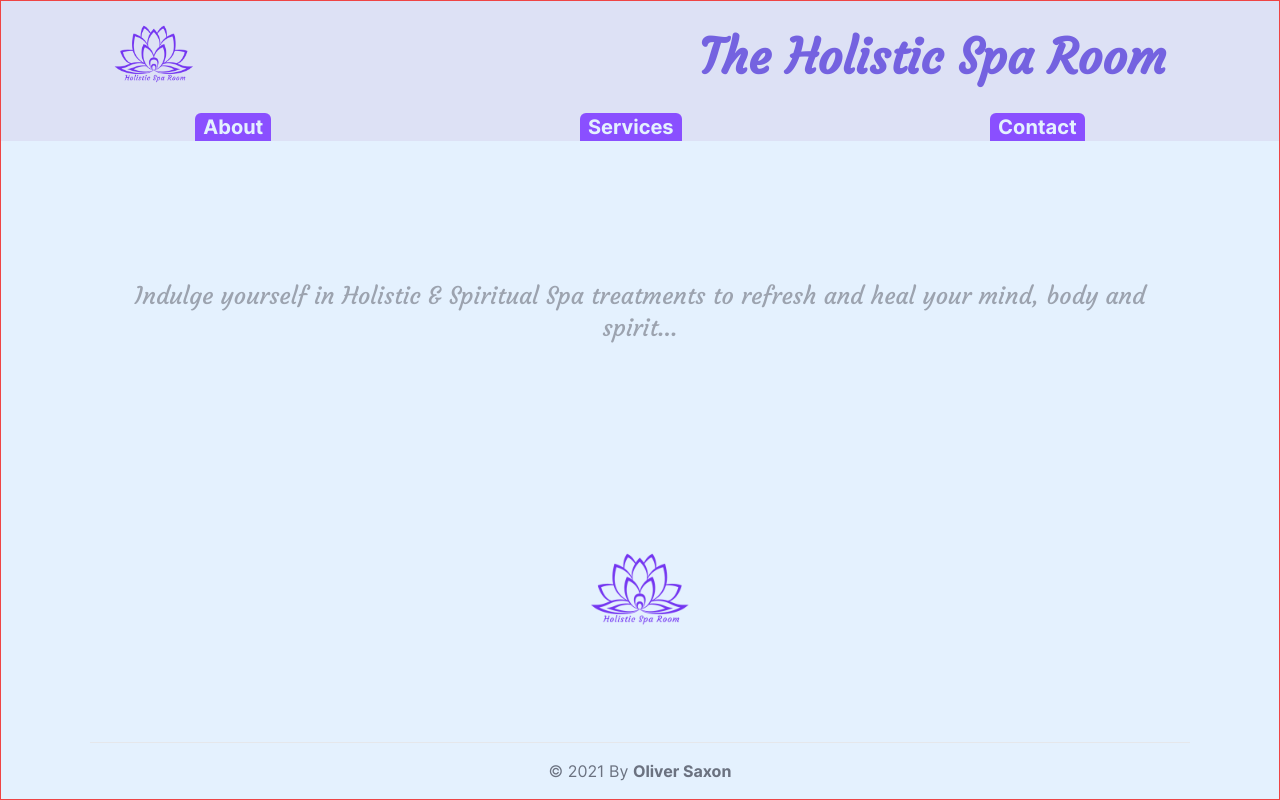
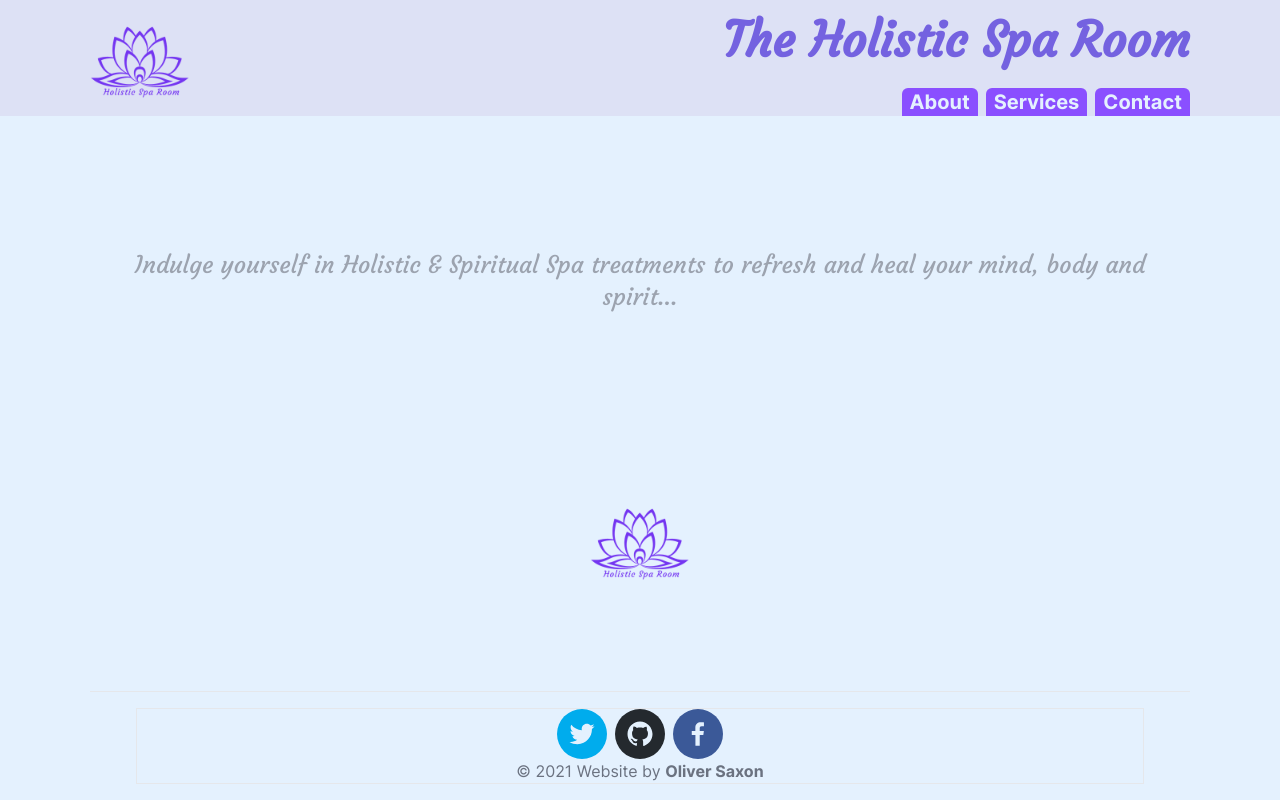
Before and after one commit to osaxon/nextjs-tailwindcss-contentful-starter, a Next.js app: page / in a window 1280 px wide. Built offline with nearby package versions, Linux system fonts and the light colour scheme.

Commit message:
style: nav layout updated

```diff
--- a/components/Footer.jsx
+++ b/components/Footer.jsx
@@ -1,11 +1,17 @@
 import CustomLink from '@/components/CustomLink';
+import { SocialIcon } from 'react-social-icons';
 
 const Footer = () => {
   return (
     <footer className='flex-grow-0 border-t layout py-4'>
-      <div className='flex flex-col items-center justify-center text-white layout'>
+      <div className='flex flex-col border items-center justify-center text-white layout'>
+        <div className='flex gap-2'>
+          <SocialIcon url='https://twitter.com/' />
+          <SocialIcon url='https://github.com/' />
+          <SocialIcon url='https://facebook.com/' />
+        </div>
         <div className='text-gray-500'>
-          © {new Date().getFullYear()} By{' '}
+          © {new Date().getFullYear()} Website by{' '}
           <CustomLink href='/'>Oliver Saxon</CustomLink>
         </div>
       </div>
--- a/components/Layout.jsx
+++ b/components/Layout.jsx
@@ -4,7 +4,7 @@ import Footer from './Footer';
 const Layout = ({ children }) => {
   return (
     <div className='bg-[#E4F1FE]'>
-      <section className='border border-red-500 flex min-h-screen flex-col justify-between'>
+      <section className='flex min-h-screen flex-col justify-between'>
         <Nav />
         {children}
         <Footer />
--- a/components/Nav.jsx
+++ b/components/Nav.jsx
@@ -12,23 +12,28 @@ const links = [
 export default function Nav() {
   return (
     <header className='sticky top-0 z-50 flex-grow-0 bg-primary-50 flex flex-col'>
-      <div className='flex flex-col md:flex-row items-center justify-between py-4 px-6 layout'>
-        <div>
+      <div className='flex flex-col md:flex-row justify-between mt-4 layout'>
+        {/* Logo */}
         <Link href='/'>
           <a className='flex md:flex-row hover:text-primary-600 flex-col flex-shrink-0 items-center'>
-              <Image src={Logo} width='80%' height='80%' objectFit='contain' />
+            <Image src={Logo} width='100%' height='100%' objectFit='contain' />
           </a>
         </Link>
+
+        {/* Title and Navigation */}
+        <div className='flex flex-col justify-between'>
+          <div className=''>
+            <h1 className='text-textDark text-center'>The Holistic Spa Room</h1>
           </div>
-        <h1 className='text-textDark'>The Holistic Spa Room</h1>
-      </div>
-      <nav>
-        <ul className='flex items-center justify-around md:mx-10'>
+
+          {/* Nav Links */}
+          <nav className='flex flex-col mt-2'>
+            <ul className='flex items-center justify-center md:justify-end gap-2'>
               {links.map(({ href, label }) => (
                 <li key={`${href}${label}`}>
                   <CustomLink
                     href={href}
-                className='text-textLight bg-primary-900 text-xl animated-underline px-2 hover:bg-opacity-50 rounded-t-md'
+                    className='text-textLight bg-primary-900 text-xl px-2 animated-underline hover:bg-opacity-50 rounded-t-md'
                   >
                     {label}
                   </CustomLink>
@@ -36,6 +41,8 @@ export default function Nav() {
               ))}
             </ul>
           </nav>
+        </div>
+      </div>
     </header>
   );
 }
--- a/components/ServiceCard.jsx
+++ b/components/ServiceCard.jsx
@@ -12,7 +12,7 @@ export default function ServiceCard({ service }) {
           src={'https:' + image.fields.file.url}
           width={image.fields.file.details.image.width}
           height={image.fields.file.details.image.height}
-          className='relative'
+          className='relative bg-white'
         />
       </CustomLink>
       <h4 className='absolute bg-primary-900 shadow rounded-br-md font-sans text-textLight text-4xl px-4 py-2 tracking-wide top-0'>
--- a/package.json
+++ b/package.json
@@ -20,6 +20,7 @@
     "react": "^17.0.2",
     "react-dom": "^17.0.2",
     "react-icons": "^4.2.0",
+    "react-social-icons": "^5.6.1",
     "strapi": "^3.6.8"
   },
   "devDependencies": {
```
Also changed, not shown: 1 other file (tests, documents, lock files or other folders). Lines whose indentation alone changed are shown as unchanged.
